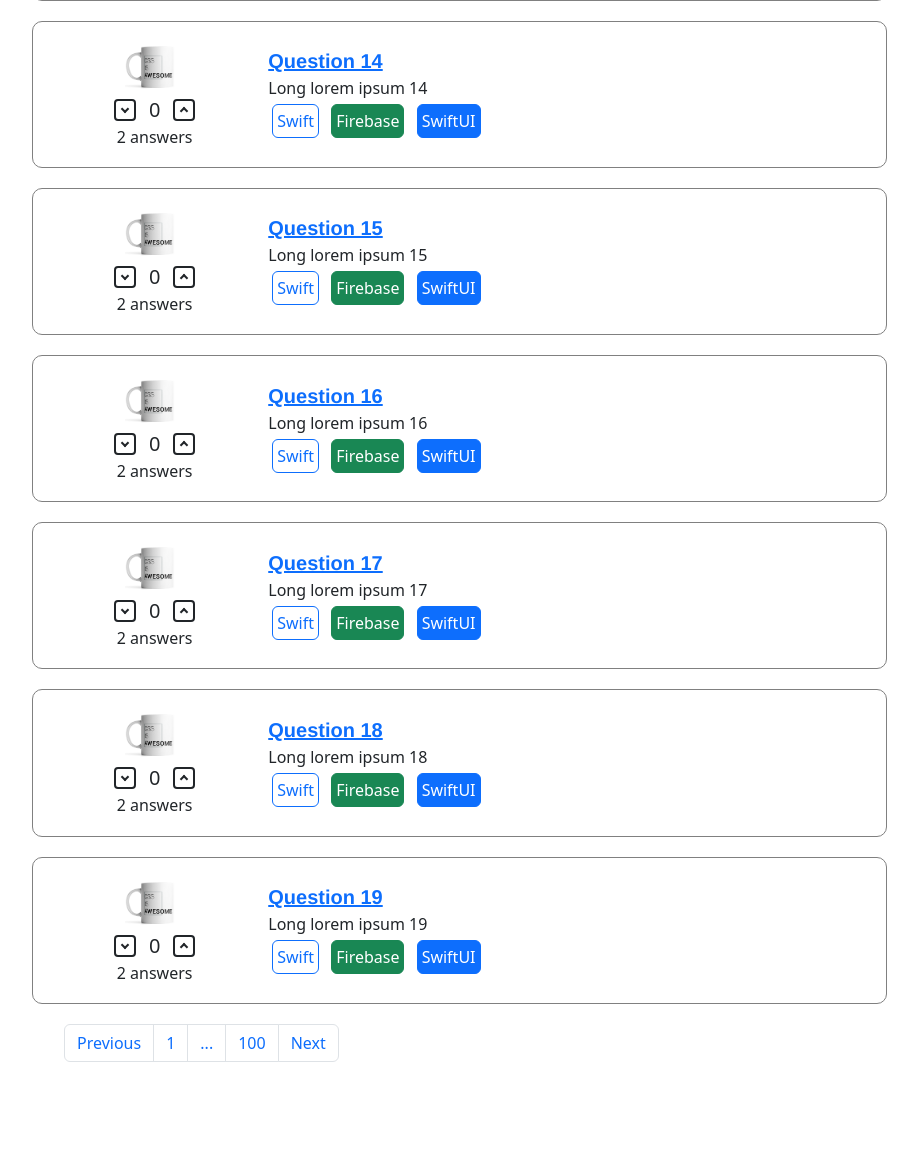
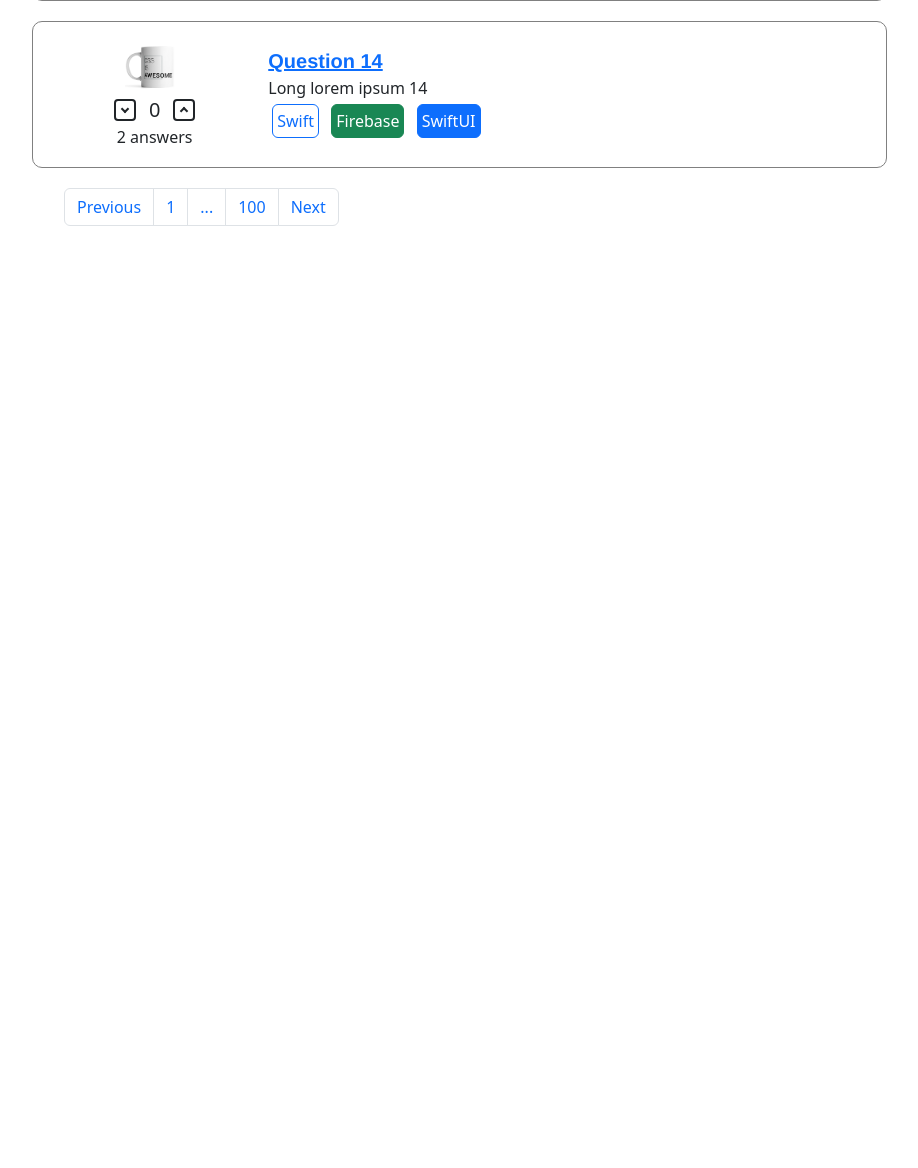
Before and after one commit to FiX1iN1iT/vk_web_project, a Django app: page / in a window 1280 px wide. Shown: the part 2482-3650 px from the top of the page, without its empty margins (38-956 px from the left). After the commit the page ends 2708 px from the top, so only its background shows below. Run offline with Django 4.2, Linux system fonts and the light colour scheme; some libraries are stand-ins or nearby versions.

Commit message:
dz2 start

```diff
--- a/app/views.py
+++ b/app/views.py
@@ -1,18 +1,27 @@
 from django.shortcuts import render
+from django.core.paginator import Paginator
+
+QUESTION = [
+    {
+        'id': i,
+        'title': f'Question {i}',
+        'content': f'Long lorem ipsum {i}'
+    } for i in range(20)
+]
+
+
+def paginate(objects, page, per_page=15):
+    paginator = Paginator(objects, per_page)
+
+    return paginator.page(page)
 
 
 # Create your views here.
 def index(request):
-    questions = [
-        {
-            'id': i,
-            'title': f'Question {i}',
-            'content': f'Long lorem ipsum {i}'
-        } for i in range(20)
-    ]
-
-    return render(request, 'index.html', {'questions': questions})
+    page = request.GET.get('page', 1)
+    return render(request, 'index.html', {'questions': paginate(QUESTION, page)})
 
 
-def question(request):
-    return render(request, 'question.html')
+def question(request, question_id):
+    item = QUESTION[question_id]
+    return render(request, 'question.html', {'question': item})
--- /dev/null
+++ b/templates/components/question-item.html
@@ -0,0 +1,22 @@
+{% load static %}
+
+<div class="row question align-items-center">
+    <div class="col-3 d-flex flex-column align-items-center">
+        <img src="../static/img/projectmage.jpeg" class="question-image">
+        <div class="container d-flex justify-content-center align-items-center">
+            <button class="btn"><i class="gg-chevron-down-r"></i></button>
+            <div class="h5 mb-0">0</div>
+            <button class="btn"><i class="gg-chevron-up-r"></i></button>
+        </div>
+        <div class="h6 mb-0">2 answers</div>
+    </div>
+    <div class="col-9">
+        <div class="question-title">
+            <a href="{% url 'question' question.id %}">{{ question.title }}</a>
+        </div>
+        <div class="question-text">{{ question.content }}</div>
+        <button type="button" class="btn btn-outline-primary m-1 p-1">Swift</button>
+        <button type="button" class="btn btn-success m-1 p-1">Firebase</button>
+        <button type="button" class="btn btn-primary m-1 p-1">SwiftUI</button>
+    </div>
+</div>
--- a/templates/index.html
+++ b/templates/index.html
@@ -10,24 +10,7 @@
 
 {% for question in questions %}
 
-<div class="row question align-items-center">
-    <div class="col-3 d-flex flex-column align-items-center">
-        <img src="../static/img/projectmage.jpeg" class="question-image">
-        <div class="container d-flex justify-content-center align-items-center">
-            <button class="btn"><i class="gg-chevron-down-r"></i></button>
-            <div class="h5 mb-0">0</div>
-            <button class="btn"><i class="gg-chevron-up-r"></i></button>
-        </div>
-        <div class="h6 mb-0">2 answers</div>
-    </div>
-    <div class="col-9">
-        <div class="question-title"><a href="">{{ question.title }}</a></div>
-        <div class="question-text">{{ question.content }}</div>
-        <button type="button" class="btn btn-outline-primary m-1 p-1">Swift</button>
-        <button type="button" class="btn btn-success m-1 p-1">Firebase</button>
-        <button type="button" class="btn btn-primary m-1 p-1">SwiftUI</button>
-    </div>
-</div>
+{% include 'components/question-item.html' %}
 
 {% endfor %}
 
--- a/templates/layouts/base.html
+++ b/templates/layouts/base.html
@@ -7,14 +7,14 @@
     <link href="{% static '/css/bootstrap.css' %}" rel="stylesheet">
     <link href="{% static '/css/main.css' %}" rel="stylesheet">
     <link href="{% static '/css/icons.css' %}" rel="stylesheet">
-    <title>VKindex</title>
+    <title>AskVk</title>
 </head>
 
 <body>
 
 <nav class="navbar navbar-dark bg-primary">
     <div class="container-fluid">
-        <a class="navbar-brand" href="#">AskVk</a>
+        <a class="navbar-brand" href="{% url 'index' %}">AskVk</a>
         <form class="d-flex" role="search">
             <input class="form-control me-2" type="search" placeholder="Search" aria-label="Search">
             <button type="button" class="btn btn-outline-light">ASK!</button>
--- a/vk_project/urls.py
+++ b/vk_project/urls.py
@@ -19,7 +19,7 @@ from django.urls import path
 from app import views
 
 urlpatterns = [
-    path('', views.index),
-    path('question', views.question),
+    path('', views.index, name='index'),
+    path('question/<int:question_id>', views.question, name='question'),
     path('admin/', admin.site.urls),
 ]
```
Also changed, not shown: templates/question.html (+1 -19 lines).
